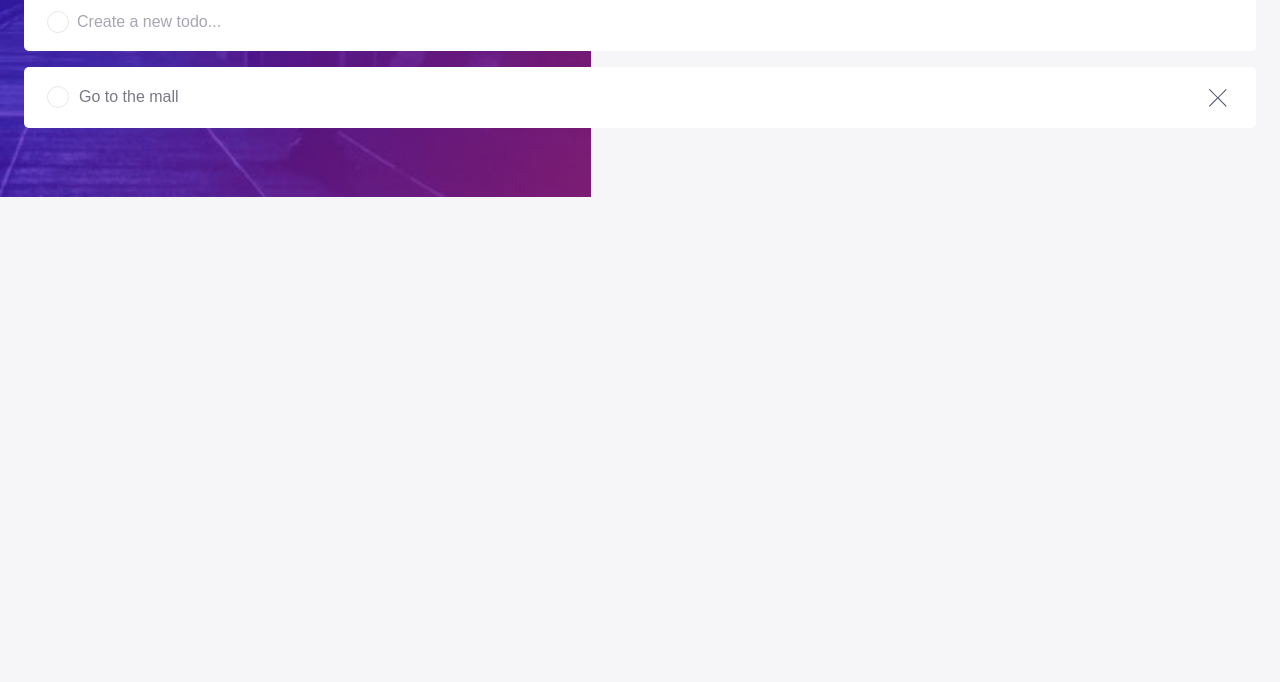
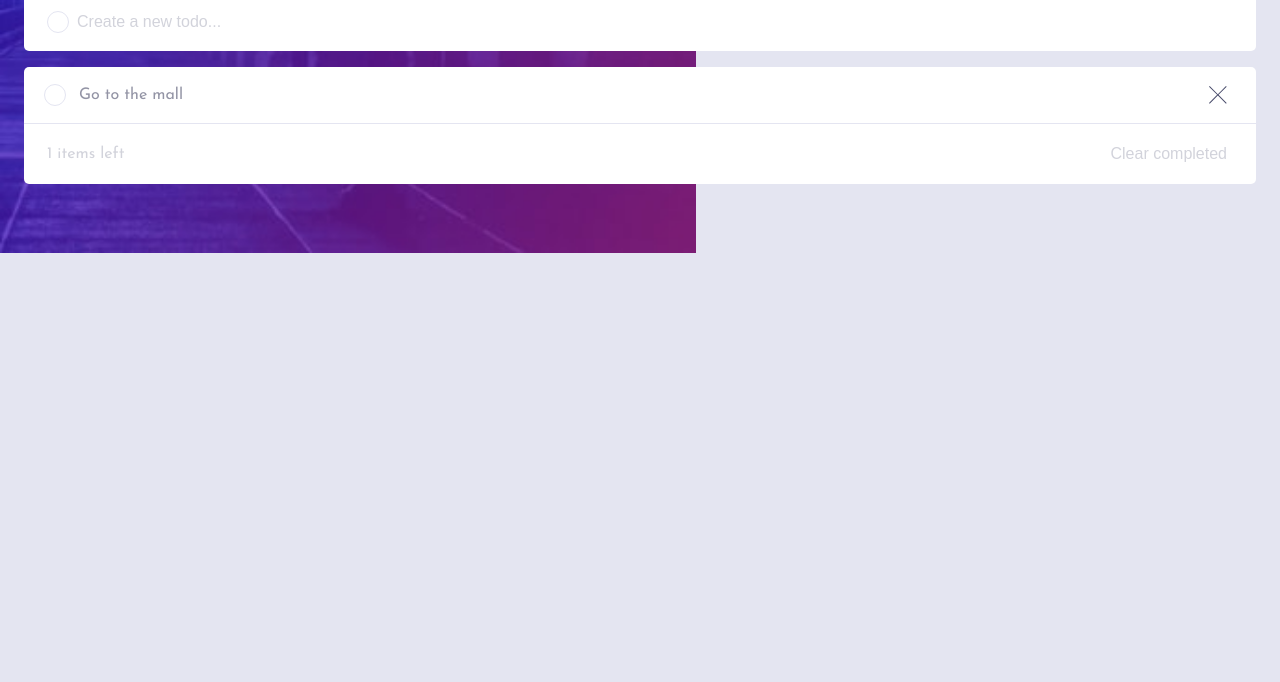
Before and after one commit to ralph-challenges/todo-app, a React app: page / in a window 1280 px wide. Shown: the part 118-800 px from the top of the page. Built offline with nearby package versions, Linux system fonts and the light colour scheme; a web font is replaced by a local one.

Commit message:
Create Checkbox todo component Create action section with button and text Change custom properties names(more)

```diff
--- a/config/webpack.common.js
+++ b/config/webpack.common.js
@@ -22,7 +22,11 @@ module.exports = {
             loader: 'css-loader',
             options: {
               importLoaders: 1,
-              modules: true,
+              modules: {
+                compileType: 'module',
+                auto: true,
+                localIdentName: '[name]__[local]--[hash:base64:5]',
+              },
             },
           },
         ],
--- a/package.json
+++ b/package.json
@@ -12,6 +12,7 @@
   "dependencies": {
     "babel-eslint": "^10.1.0",
     "babel-loader": "^8.2.2",
+    "classnames": "^2.3.1",
     "eslint-config-airbnb-base": "^14.2.1",
     "html-webpack-plugin": "^5.3.1",
     "prop-types": "^15.7.2",
--- /dev/null
+++ b/src/components/Button/Button.js
@@ -0,0 +1,28 @@
+import React from 'react';
+import PropTypes from 'prop-types';
+import cn from 'classnames';
+
+import styles from './Button.module.css';
+
+export default function Button({ label, className, type }) {
+  const buttonStyle = cn(className, {
+    [styles.link]: type === 'link',
+  });
+
+  return (
+    <button type='button' className={buttonStyle}>
+      {label}
+    </button>
+  );
+}
+
+Button.propTypes = {
+  label: PropTypes.oneOfType([PropTypes.string, PropTypes.element]).isRequired,
+  type: PropTypes.string,
+  className: PropTypes.string,
+};
+
+Button.defaultProps = {
+  type: 'text',
+  className: '',
+};
--- /dev/null
+++ b/src/components/Button/Button.module.css
@@ -0,0 +1,6 @@
+.link {
+  border: none;
+  font-size: 16px;
+  background-color: transparent;
+  color: var(--clear-button-color);
+}
--- /dev/null
+++ b/src/components/Button/index.js
@@ -0,0 +1 @@
+export { default } from './Button';
--- /dev/null
+++ b/src/components/Checkbox/Checkbox.js
@@ -0,0 +1,24 @@
+import React from 'react';
+import PropTypes from 'prop-types';
+
+import styles from './Checkbox.module.css';
+
+export default function Radio({ label, index }) {
+  return (
+    <>
+      <input
+        className={styles.checkbox}
+        type='checkbox'
+        id={`check-${index}`}
+      />
+      <label className={styles.label} htmlFor={`check-${index}`}>
+        {label}
+      </label>
+    </>
+  );
+}
+
+Radio.propTypes = {
+  index: PropTypes.number.isRequired,
+  label: PropTypes.string.isRequired,
+};
--- /dev/null
+++ b/src/components/Checkbox/Checkbox.module.css
@@ -0,0 +1,37 @@
+.checkbox {
+  display: none;
+}
+
+.checkbox:checked + .label:before {
+  background-image: url(../../images/icon-check.svg),
+    linear-gradient(149deg, rgba(111,190,246,1) 20%, rgba(155,137,245,1) 39%);
+  background-repeat: no-repeat;
+  background-position: center;
+}
+
+.checkbox:checked + .label {
+  color: var(--list-item-dashed-color);
+  text-decoration: line-through;
+}
+
+.label {
+  position: relative;
+  flex: 1;
+  padding: 20px 23px;
+  padding-left: 55px;
+  color: var(--list-item-color);
+}
+
+.label:before {
+  position: absolute;
+  content: "";
+  width: 20px;
+  height: 20px;
+
+  border-radius: 50%;
+  border: solid 1px var(--radio-border-color);
+
+  top: 50%;
+  left: 20px;
+  transform: translateY(-50%);
+}
--- /dev/null
+++ b/src/components/Checkbox/index.js
@@ -0,0 +1 @@
+export { default } from './Checkbox';
--- a/src/components/Header/Header.module.css
+++ b/src/components/Header/Header.module.css
@@ -9,7 +9,7 @@
   font-size: 32px;
   letter-spacing: 11px;
   text-transform: uppercase;
-  color: var(--title-color);
+  color: var(--page-title-color);
 }
 
 .icon {}
--- a/src/components/Input/Input.module.css
+++ b/src/components/Input/Input.module.css
@@ -7,7 +7,7 @@
 }
 
 .input::placeholder {
-  color: var(--placeholder-color);
+  color: var(--input-placeholder-color);
 }
 
 .form {
@@ -22,7 +22,7 @@
   height: 20px;
 
   border-radius: 50%;
-  border: solid 1px var(--border-color-radio-check);
+  border: solid 1px var(--radio-border-color);
 
   left: 23px;
   top: 50%;
--- a/src/components/ListItems/ListItem/ListItem.js
+++ b/src/components/ListItems/ListItem/ListItem.js
@@ -1,21 +1,22 @@
 import React from 'react';
 import PropTypes from 'prop-types';
 import crossIcon from '../../../images/icon-cross.svg';
+
+import Button from '../../Button';
+import Checkbox from '../../Checkbox';
 
 import styles from './ListItem.module.css';
 
 export default function ListItem({ value, index }) {
   return (
     <li className={styles['list-item']}>
-      <input className={styles.input} type='checkbox' id={`check-${index}`} />
+      <Checkbox label={value} index={index} />
 
-      <label className={styles.label} htmlFor={`check-${index}`}>
-        {value}
-      </label>
-
-      <button className={styles.remove} type='button'>
-        <img alt='Remove item' src={crossIcon} />
-      </button>
+      <Button
+        label={<img alt='Remove item' src={crossIcon} />}
+        className={styles.remove}
+        type='link'
+      />
     </li>
   );
 }
--- a/src/components/ListItems/ListItem/ListItem.module.css
+++ b/src/components/ListItems/ListItem/ListItem.module.css
@@ -2,52 +2,13 @@
   display: flex;
   justify-content: space-between;
   align-items: center;
-  padding: 20px 23px;
-  border-bottom: solid 1px var(--border-color-list-item);
+  border-bottom: solid 1px var(--list-item-border-color);
 }
 
 .list-item:last-of-type {
   border: none;
 }
 
-.input {
-  display: none;
+.remove {
+  margin-right: 23px;
 }
-
-.input:checked + .label:before {
-  background-image: url(../../../images/icon-check.svg),
-    linear-gradient(149deg, rgba(111,190,246,1) 20%, rgba(155,137,245,1) 39%);
-  background-repeat: no-repeat;
-  background-position: center;
-}
-
-.input:checked + .label {
-  color: var(--list-dashed-color);
-  text-decoration: line-through;
-}
-
-.label {
-  flex: 1;
-  position: relative;
-  color: var(--color-list);
-  padding-left: 32px;
-}
-
-.label:before {
-  position: absolute;
-  content: "";
-  width: 20px;
-  height: 20px;
-
-  border-radius: 50%;
-  border: solid 1px var(--border-color-radio-check);
-
-  top: 50%;
-  left: 0px;
-  transform: translateY(-50%);
-}
-
-.remove {
-  border: none;
-  background-color: transparent;
-}
--- a/src/components/ListItems/ListItems.js
+++ b/src/components/ListItems/ListItems.js
@@ -2,6 +2,7 @@ import React from 'react';
 import PropTypes from 'prop-types';
 
 import ListItem from './ListItem';
+import Button from '../Button';
 
 import styles from './ListItems.module.css';
 
@@ -13,6 +14,11 @@ export default function ListItems({ todos }) {
       ))}
 
       {todos.length === 0 && <li className={styles.empty}>Empty List...</li>}
+
+      <li className={styles.actions}>
+        <p className={styles.remaining}>{`${todos.length} items left`}</p>
+        <Button type='link' label='Clear completed' />
+      </li>
     </ul>
   );
 }
--- a/src/components/ListItems/ListItems.module.css
+++ b/src/components/ListItems/ListItems.module.css
@@ -1,11 +1,23 @@
 .list-items {
   border-radius: 5px;
-  background-color: var(--bg-list);
+  background-color: var(--list-bg);
 }
 
 .empty {
   padding: 20px;
-  color: #B3B2B8;
+  color: var(--list-color-empty);
   font-style: italic;
   font-weight: 500;
 }
+
+.actions {
+  display: flex;
+  justify-content: space-between;
+  align-items: center;
+  padding: 20px 23px;
+}
+
+.remaining {
+  font-size: 16px;
+  color: var(--clear-button-color);
+}
--- a/src/stylesheets/global.css
+++ b/src/stylesheets/global.css
@@ -1,25 +1,42 @@
-@import url('https://fonts.google.com/specimen/Josefin+Sans');
+@import url('https://fonts.googleapis.com/css2?family=Josefin+Sans:wght@300;400;500;600;700&display=swap');
 
 :root {
-	--bg-image: url('../images/bg-mobile-dark.jpg');
-	--body-background-color: #F6F6F8;
+	/* Light Theme */
+	--veryLightGray: hsl(0, 0%, 98%);
+	--veryLightGrayishBlue: hsl(236, 33%, 92%);
+	--lightGrayishBlue: hsl(233, 11%, 84%);
+	--darkGrayishBlue: hsl(236, 9%, 61%);
+	--veryDarkGrayishBlue: hsl(235, 19%, 35%);
 
-	--title-color: #ffffff;
-	--placeholder-color: #A8A6B1;
+	/* COMPONENTS */
+	--body-image: url('../images/bg-mobile-dark.jpg');
+	--body-bg: var(--veryLightGrayishBlue);
 
-	--bg-list: white;
-  --border-color-list-item: #E6E5EA;
-	--border-color-radio-check: #E8E8EA;
+	--page-title-color: #ffffff;
 
-	--color-list: #7A7A85;
-	--list-dashed-color: #BEBDC2;
+	--input-placeholder-color: var(--lightGrayishBlue);
+
+	/* List items */
+	--list-bg: #ffffff;
+	--list-color-empty: var(--darkGrayishBlue);
+
+	/* List item */
+  --list-item-border-color: var(--veryLightGrayishBlue);
+	--list-item-dashed-color: var(--veryLightGrayishBlue);
+	--list-item-color: var(--darkGrayishBlue);
+
+	/* radio component */
+	--radio-border-color: var(--veryLightGrayishBlue);
+
+	/* button component? */
+	--clear-button-color: var(--lightGrayishBlue);
 }
 
 body {
+	background-color: var(--body-bg);
+	background-image: var(--body-image);
+	background-repeat: no-repeat;
 	background-size: contain;
-	background-image: var(--bg-image);
-	background-color: var(--body-background-color);
-	background-repeat: no-repeat;
 
 	font-family: 'Josefin Sans', sans-serif;
 }
```
Also changed, not shown: 1 other file.
